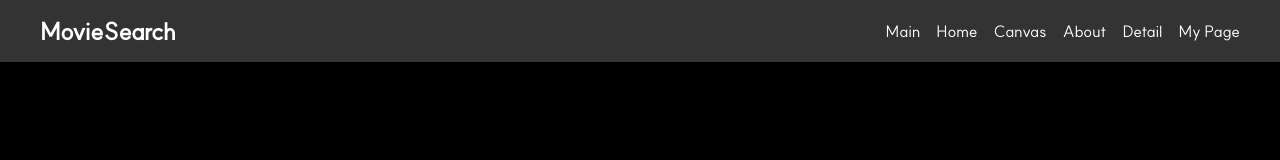
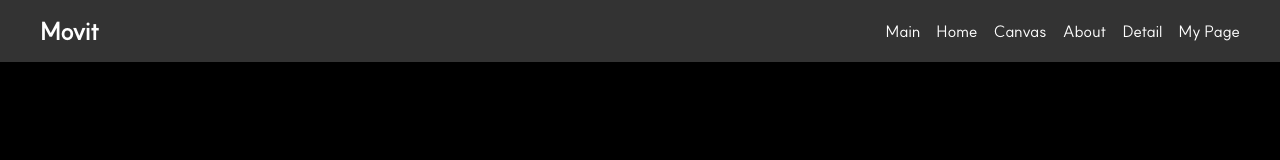
Before and after one commit to yeoniii20/movit, a Vue app: page / in a window 1280 px wide. Shown: the top 160 px of the page. Built offline with nearby package versions, Linux system fonts and the light colour scheme; the HTML template or start-up script is replaced by a standard one.

Commit message:
fix: change app name

```diff
--- a/src/components/HeaderCom.vue
+++ b/src/components/HeaderCom.vue
@@ -1,7 +1,7 @@
 <template>
   <header class="header">
     <nav>
-      <div class="logo">MovieSearch</div>
+      <div class="logo">Movit</div>
       <ul>
         <li><a :href="router.resolve('/').href">Main</a></li>
         <li><a :href="router.resolve('/home').href">Home</a></li>
```
